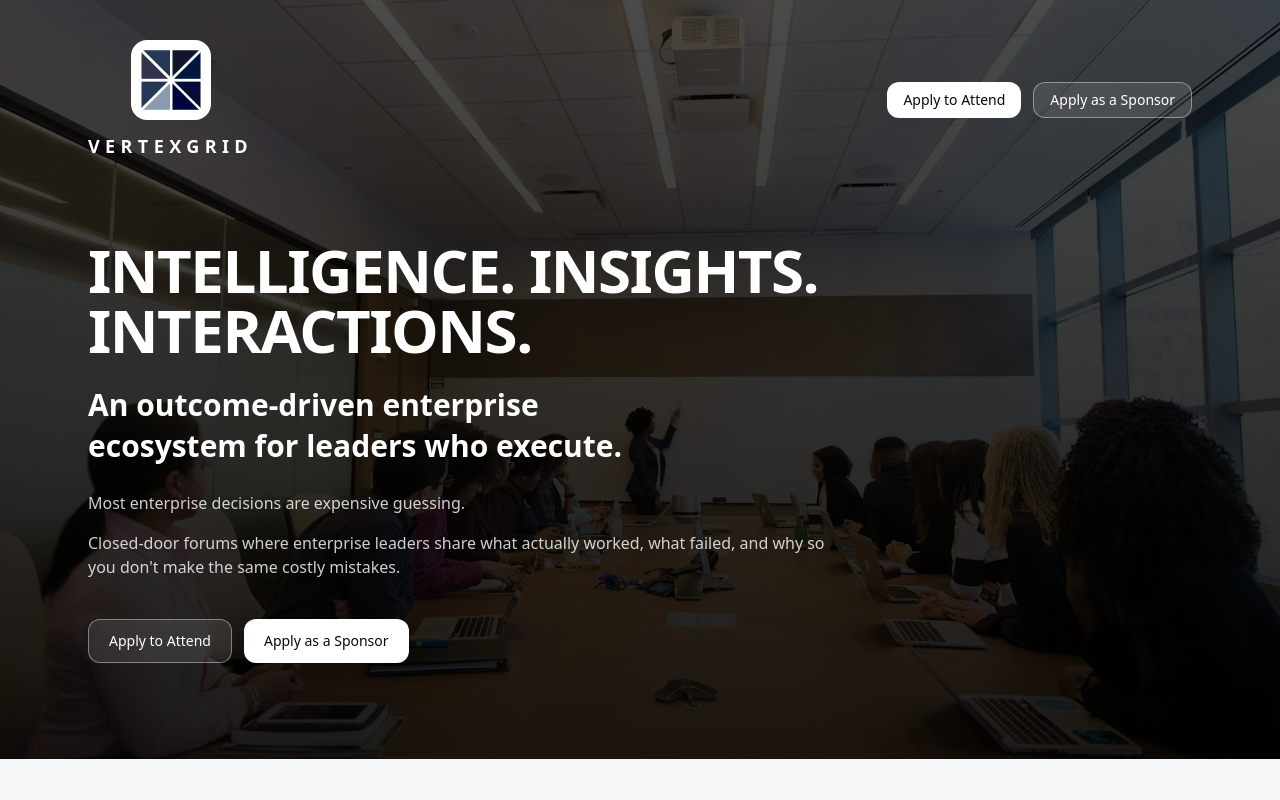
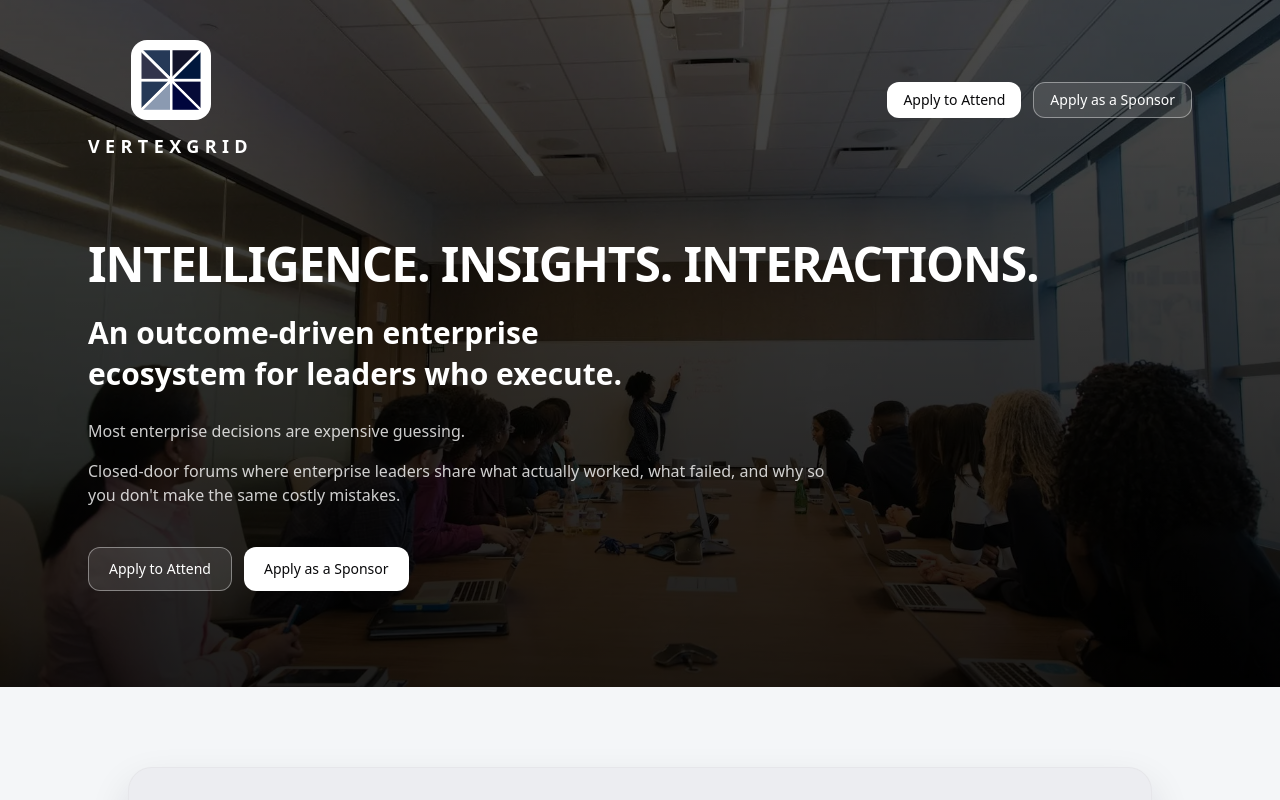
Before and after one commit to arpitmoliya/vertexgrid, a React (Vite) app: page / in a window 1280 px wide. Shown: the top 800 px of the page. Built offline with nearby package versions, Linux system fonts and the light colour scheme.

Commit message:
fix: font size

```diff
--- a/src/pages/home/sections/Hero.tsx
+++ b/src/pages/home/sections/Hero.tsx
@@ -65,21 +65,21 @@ export function Hero({
           </div>
         </div>
 
-        <div className="mt-14 max-w-3xl pb-10 sm:mt-20 sm:pb-14">
-          <h1 className="text-balance text-4xl font-extrabold tracking-tight text-white sm:text-6xl">
+        <div className="mt-14 pb-10 sm:mt-20 sm:pb-14">
+          <h1 className="text-balance text-4xl font-extrabold tracking-tight text-white sm:text-5xl">
             {copy.headline}
           </h1>
 
-          <p className="mt-6 text-balance text-2xl font-semibold leading-snug text-white sm:text-3xl">
+          <p className="mt-6 max-w-3xl text-balance text-2xl font-semibold leading-snug text-white sm:text-3xl">
             {copy.subheadline}
           </p>
 
-          <div className="mt-6 space-y-4 text-sm leading-6 text-white/80 sm:text-base">
+          <div className="mt-6 max-w-3xl space-y-4 text-sm leading-6 text-white/80 sm:text-base">
             <p>{copy.bodyTop}</p>
             <p>{copy.bodyBottom}</p>
           </div>
 
-          <div className="mt-10 flex flex-col gap-3 sm:flex-row">
+          <div className="mt-10 max-w-3xl flex flex-col gap-3 sm:flex-row">
             <Button
               size="md"
               variant="secondary"
```
